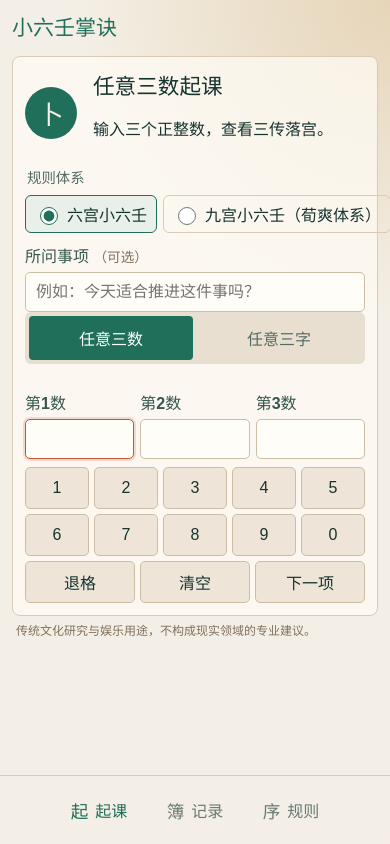
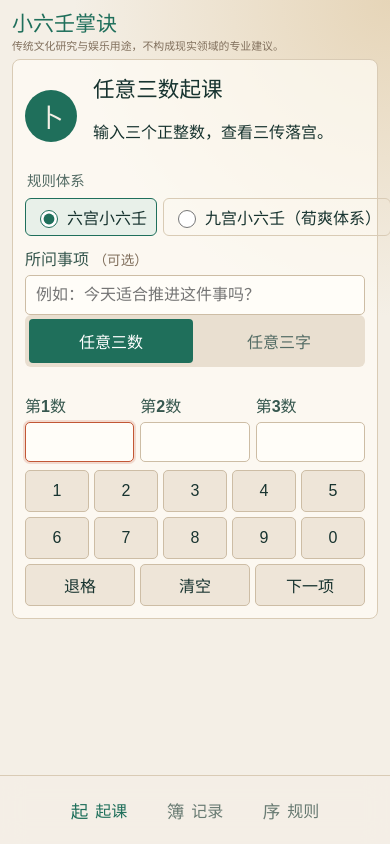
Before and after one commit to VvSpicesh/bright-idea, a React (Vite) app: page / in a window 390 px wide. Built offline with nearby package versions, Linux system fonts and the light colour scheme.

Commit message:
fix: move disclaimer into compact header

```diff
--- a/src/app/App.tsx
+++ b/src/app/App.tsx
@@ -90,11 +90,10 @@ export function App() {
       <main className={result && activeSection === '起课' ? 'main-content has-result' : 'main-content'}>
         <header className="brand-block">
           <p className="app-title">小六壬掌诀</p>
+          <p className="disclaimer">传统文化研究与娱乐用途，不构成现实领域的专业建议。</p>
         </header>
 
         {renderNavigationPage()}
-
-        <p className="disclaimer">传统文化研究与娱乐用途，不构成现实领域的专业建议。</p>
       </main>
 
       <nav className="bottom-nav" aria-label="主要导航">
--- a/src/app/styles.css
+++ b/src/app/styles.css
@@ -1,4 +1,5 @@
 :root {
+  --bottom-nav-height: calc(59px + max(10px, env(safe-area-inset-bottom)));
   font-family: 'Noto Sans SC', 'Microsoft YaHei', sans-serif;
   color: #17332f;
   background: #f4efe6;
@@ -7,12 +8,14 @@
 }
 
 * { box-sizing: border-box; }
+body, #root { min-height: 100dvh; }
 body { margin: 0; min-width: 320px; background: #f4efe6; }
 button { font: inherit; }
 .app-shell { min-height: 100dvh; display: flex; flex-direction: column; background: radial-gradient(circle at 100% 0%, #e6d5b8 0, transparent 34%), #f4efe6; }
-.main-content { width: min(100%, 680px); flex: 1; margin: 0 auto; padding: 8px 12px 76px; }
-.brand-block { margin-bottom: 8px; }
+.main-content { width: min(100%, 680px); flex: 1; margin: 0 auto; padding: 8px 12px var(--bottom-nav-height); }
+.brand-block { display: flex; align-items: baseline; justify-content: space-between; gap: 8px 16px; margin-bottom: 8px; }
 .app-title { margin: 0; color: #1f6f5b; font-family: 'Noto Serif SC', 'SimSun', serif; font-size: 21px; line-height: 40px; }
+.disclaimer { margin: 0; color: #806f5c; font-size: .68rem; line-height: 1.25; text-align: right; }
 .eyebrow { margin: 0 0 12px; color: #c25735; font-size: 0.8rem; font-weight: 600; letter-spacing: 0.08em; }
 h1, h2 { font-family: 'Noto Serif SC', 'SimSun', serif; }
 h1 { margin: 0; color: #1f6f5b; font-size: clamp(2.5rem, 12vw, 4.8rem); line-height: 0.95; }
@@ -117,7 +120,6 @@ h1 { margin: 0; color: #1f6f5b; font-size: clamp(2.5rem, 12vw, 4.8rem); line-hei
 .panel-mark { display: grid; flex: 0 0 52px; place-items: center; width: 52px; height: 52px; border-radius: 50%; color: #f4efe6; background: #1f6f5b; font-family: 'Noto Serif SC', 'SimSun', serif; font-size: 1.6rem; }
 h2 { margin: 0 0 8px; font-size: 1.35rem; }
 .welcome-panel p { margin: 0; color: #536b64; line-height: 1.6; }
-.disclaimer { margin: 8px 4px 0; color: #806f5c; font-size: 0.75rem; line-height: 1.3; }
 .bottom-nav { position: fixed; right: 0; bottom: 0; left: 0; display: flex; justify-content: center; gap: 8px; padding: 10px max(16px, env(safe-area-inset-left)) max(10px, env(safe-area-inset-bottom)); border-top: 1px solid #d9cbb5; background: rgba(244, 239, 230, 0.94); backdrop-filter: blur(12px); }
 .nav-item { display: flex; min-width: 88px; min-height: 48px; align-items: center; justify-content: center; gap: 7px; border: 0; border-radius: 6px; color: #687a72; background: transparent; cursor: pointer; }
 .nav-item:hover, .nav-item:focus-visible { background: #e9dfd0; outline: 2px solid #c25735; outline-offset: 2px; }
@@ -155,9 +157,10 @@ h2 { margin: 0 0 8px; font-size: 1.35rem; }
 }
 @media (prefers-reduced-motion: reduce) { .active-marker-position { transition: none; } .active-marker, .active-marker-trail { animation: none; } }
 @media (min-width: 720px) {
-  .main-content.has-result { display: flex; width: min(100%, 1400px); height: 100dvh; min-height: 0; flex-direction: column; padding: max(8px, env(safe-area-inset-top)) max(12px, env(safe-area-inset-right)) calc(76px + env(safe-area-inset-bottom)) max(12px, env(safe-area-inset-left)); overflow: hidden; }
+  .app-shell:has(.main-content.has-result) { height: 100dvh; min-height: 0; }
+  .main-content.has-result { display: flex; width: min(100%, 1400px); height: 100%; min-height: 0; flex: none; flex-direction: column; padding: max(8px, env(safe-area-inset-top)) max(12px, env(safe-area-inset-right)) var(--bottom-nav-height) max(12px, env(safe-area-inset-left)); }
   .has-result .brand-block { flex: 0 0 auto; margin-bottom: clamp(4px, 1dvh, 8px); }
-  .has-result .result-panel { min-height: 0; flex: 1; padding: clamp(8px, 1.4dvh, 12px); overflow: hidden; }
+  .has-result .result-panel { min-height: 0; flex: 1; padding: clamp(8px, 1.4dvh, 12px); }
   .result-layout { display: grid; height: 100%; min-height: 0; grid-template-columns: repeat(2, minmax(0, 1fr)); gap: clamp(10px, 1.5vw, 20px); }
   .result-left, .revealed-result { min-width: 0; min-height: 0; }
   .result-left { display: flex; flex-direction: column; }
@@ -173,7 +176,7 @@ h2 { margin: 0 0 8px; font-size: 1.35rem; }
   .revealed-result .passes { margin-top: 0; }
   .revealed-result .ai-export-actions { display: grid; grid-template-columns: repeat(3, minmax(0, 1fr)); overflow: visible; }
   .revealed-result .ai-export-actions button { min-width: 0; padding-inline: 5px; }
-  .has-result .disclaimer { flex: 0 0 auto; margin-top: clamp(4px, .8dvh, 8px); }
 }
+@media (max-width: 560px) { .brand-block { align-items: flex-start; flex-direction: column; gap: 0; margin-bottom: 6px; } .app-title { line-height: 32px; } .disclaimer { line-height: 1.2; text-align: left; } }
 @media (max-width: 560px) { .section-heading, .result-header, .animation-heading { align-items: center; } .result-header { flex-direction: row; } .animation-heading { flex-direction: row; } .result-header h2 { max-width: 13rem; font-size: 1.05rem; } .animation-actions { gap: 4px; } .text-button { min-height: 34px; padding: 4px 6px; font-size: .72rem; } .hand-stage { width: min(100%, 230px); } .ai-export-actions { display: grid; grid-template-columns: repeat(3, minmax(0, 1fr)); overflow: visible; } .ai-export-actions button { min-width: 0; min-height: 32px; padding: 4px 5px; } }
 @media (max-width: 380px) { .main-content { padding-right: 12px; padding-left: 12px; } .nav-item { min-width: 82px; } .form-panel, .result-panel, .status-panel { padding-right: 10px; padding-left: 10px; } .pass-card { padding: 6px; } .pass-card h3 { font-size: .9rem; } .pass-card p { font-size: .6rem; } .hand-stage { width: 220px; } }
```
Also changed, not shown: 1 other file (tests, documents, lock files or other folders).
